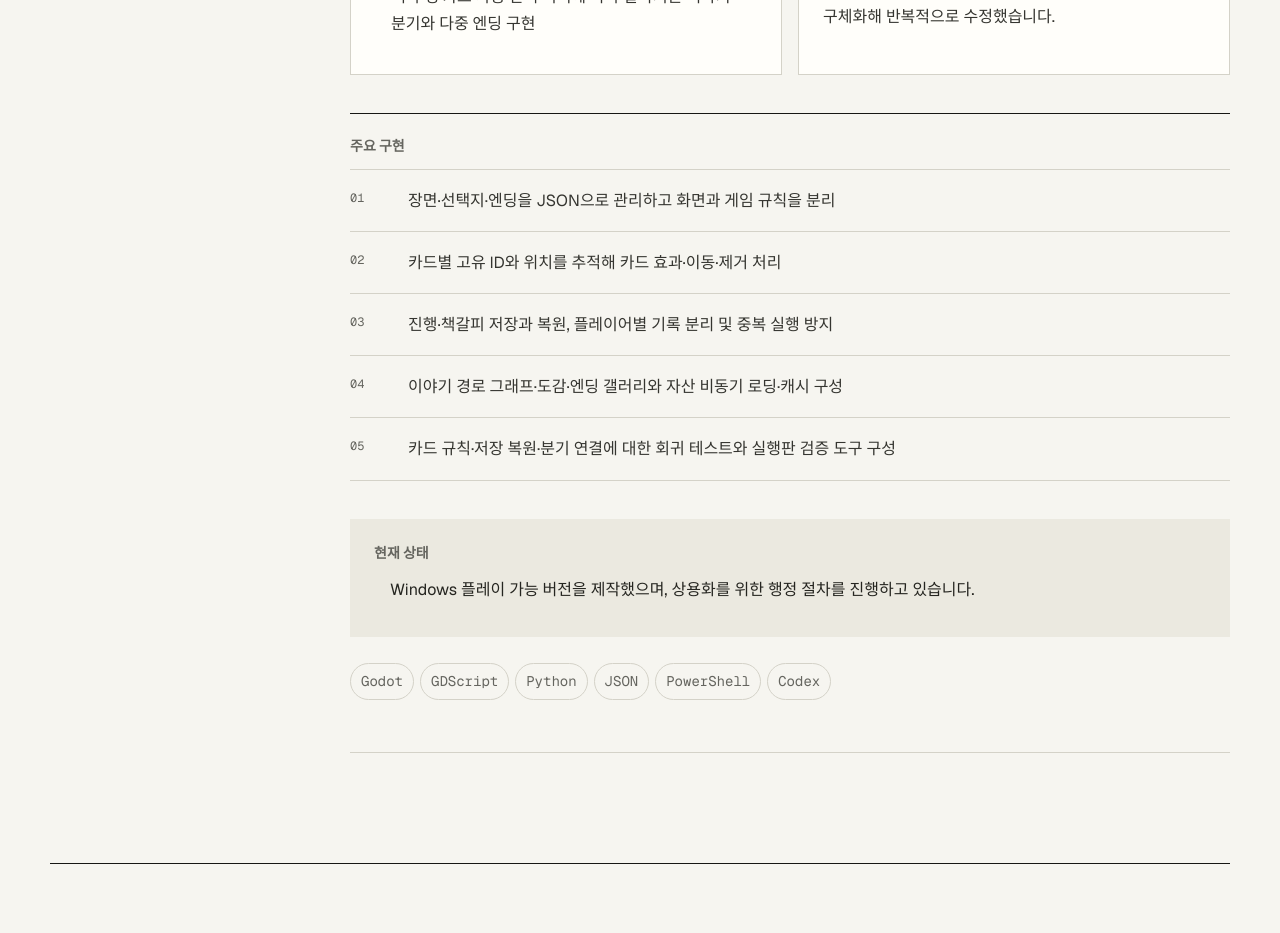
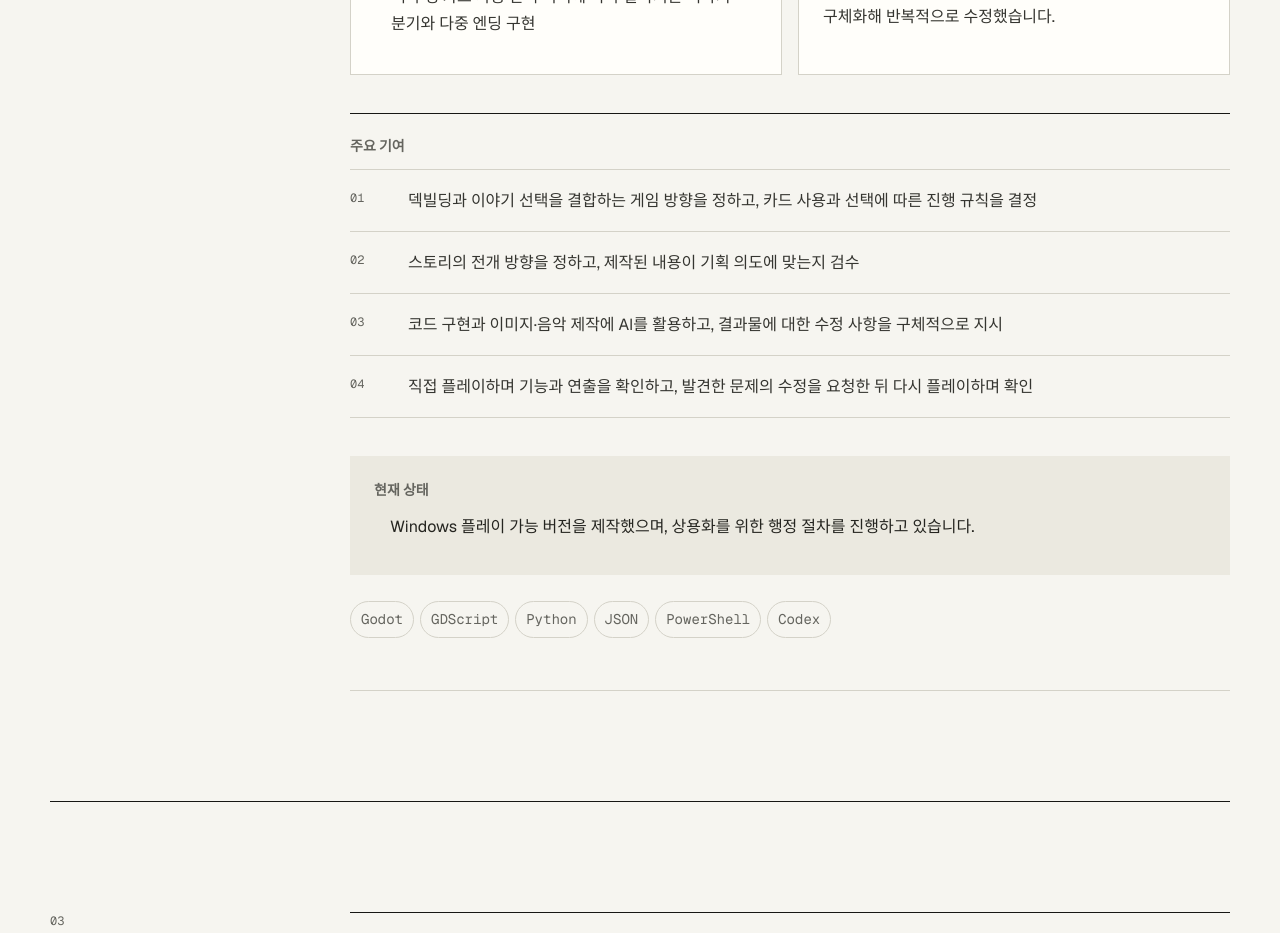
Before and after one commit to loqbzes/portfolio, a Next.js app: page / in a window 1280 px wide. Shown: the part 8300-9233 px from the top of the page. Built offline with nearby package versions, Linux system fonts and the light colour scheme.

Commit message:
Update Site source

```diff
--- a/app/portfolio-data.ts
+++ b/app/portfolio-data.ts
@@ -197,13 +197,12 @@ export const projects: Project[] = [
       ownership: [
         '게임 기획·규칙·스토리 방향을 결정하고, 코드 구현과 이미지·음악 제작에는 AI를 활용했습니다. 직접 플레이하며 기능과 연출을 검수하고, 발견한 문제와 개선 요구사항을 구체화해 반복적으로 수정했습니다.',
       ],
-      flowLabel: '주요 구현',
+      flowLabel: '주요 기여',
       flow: [
-        '장면·선택지·엔딩을 JSON으로 관리하고 화면과 게임 규칙을 분리',
-        '카드별 고유 ID와 위치를 추적해 카드 효과·이동·제거 처리',
-        '진행·책갈피 저장과 복원, 플레이어별 기록 분리 및 중복 실행 방지',
-        '이야기 경로 그래프·도감·엔딩 갤러리와 자산 비동기 로딩·캐시 구성',
-        '카드 규칙·저장 복원·분기 연결에 대한 회귀 테스트와 실행판 검증 도구 구성',
+        '덱빌딩과 이야기 선택을 결합하는 게임 방향을 정하고, 카드 사용과 선택에 따른 진행 규칙을 결정',
+        '스토리의 전개 방향을 정하고, 제작된 내용이 기획 의도에 맞는지 검수',
+        '코드 구현과 이미지·음악 제작에 AI를 활용하고, 결과물에 대한 수정 사항을 구체적으로 지시',
+        '직접 플레이하며 기능과 연출을 확인하고, 발견한 문제의 수정을 요청한 뒤 다시 플레이하며 확인',
       ],
       outcomesLabel: '현재 상태',
       outcomes: [
--- a/scripts/check-site.mjs
+++ b/scripts/check-site.mjs
@@ -10,13 +10,13 @@ assert.equal(articles.length, portfolio.projects.length);
 assert.equal(articles.length, 6);
 assert(articles.slice(0, 5).every(article => article.includes('class="project-highlight"')));
 const game = articles.at(-1);
-for (const text of ['겨울의 안쪽 / Inside Winter', '개인 프로젝트', '2026.09 — 개발 중', '덱빌딩', 'AI를 활용했습니다', '주요 구현', '현재 상태', '상용화를 위한 행정 절차', 'Codex']) {
+for (const text of ['겨울의 안쪽 / Inside Winter', '개인 프로젝트', '2026.09 — 개발 중', '덱빌딩', 'AI를 활용했습니다', '주요 기여', '현재 상태', '상용화를 위한 행정 절차', 'Codex']) {
   assert(game.includes(text), `Missing game content: ${text}`);
 }
 assert(!game.includes('project-highlight'));
 assert(!game.includes('도입 결과'));
 assert(!game.includes('정식 출시 전 안정화'));
-assert.equal((game.match(/class="flow-step"/g) ?? []).length, 5);
+assert.equal((game.match(/class="flow-step"/g) ?? []).length, 4);
 assert.equal((html.match(/PDF 다운로드/g) ?? []).length, 1);
 const api = await fetch(`${origin}/api/portfolio`, { cache: 'no-store' });
 assert(api.ok);
```
Also changed, not shown: 1 other file (tests, documents, lock files or other folders).
